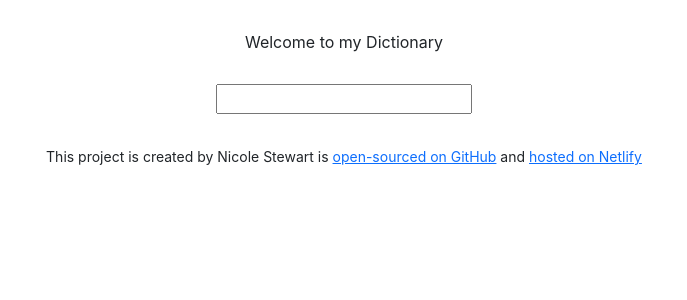
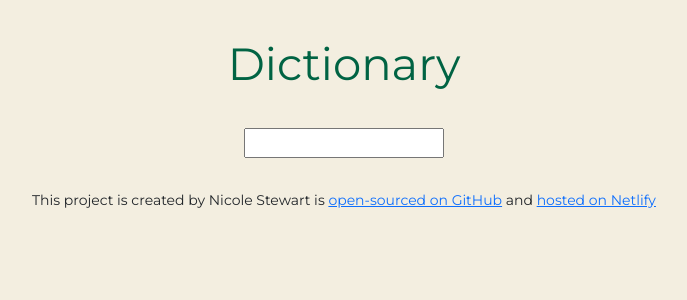
Before and after one commit to nicstewart0022/react-dictionary-project, a React (Create React App) app: page / in a window 1280 px wide. Shown: the top 300 px of the page, without its empty margins (296-983 px from the left). Built offline with nearby package versions, Linux system fonts and the light colour scheme.

Commit message:
Started some styling of App

```diff
--- a/public/index.html
+++ b/public/index.html
@@ -9,6 +9,13 @@
       name="description"
       content="Web site created using create-react-app"
     />
+    <link rel="preconnect" href="https://fonts.googleapis.com" />
+    <link rel="preconnect" href="https://fonts.gstatic.com" crossorigin />
+    <link
+      href="https://fonts.googleapis.com/css2?family=Montserrat:ital,wght@0,100;0,400;0,700;1,300&display=swap"
+      rel="stylesheet"
+    />
+
     <link
       href="https://cdn.jsdelivr.net/npm/bootstrap@5.1.3/dist/css/bootstrap.min.css"
       rel="stylesheet"
--- a/src/App.css
+++ b/src/App.css
@@ -1,6 +1,10 @@
 .App-header {
   margin: 30px 0;
   text-align: center;
+
+  font-weight: 400;
+  font-size: 45px;
+  color: #006343;
 }
 .App-logo {
   max-width: 200px;
@@ -11,3 +15,13 @@
   text-align: center;
   margin: 30px 0;
 }
+ul {
+  list-style-type: none;
+  text-align: center;
+}
+.App {
+  font-family: "Montserrat", sans-serif;
+}
+.App-Results-h2 {
+  font-size: 400;
+}
--- a/src/App.js
+++ b/src/App.js
@@ -5,7 +5,7 @@ export default function App() {
   return (
     <div className="App">
       <div className="container">
-        <header className="App-header">Welcome to my Dictionary</header>
+        <header className="App-header">Dictionary</header>
         <main>
           <Dictionary />
         </main>
--- a/src/Example.js
+++ b/src/Example.js
@@ -4,7 +4,7 @@ export default function Example(props) {
   if (props.example) {
     return (
       <div className="Example">
-        Example:
+        <strong>Example:</strong>
         <em>{props.example}</em>
       </div>
     );
--- a/src/Meaning.js
+++ b/src/Meaning.js
@@ -10,7 +10,7 @@ export default function Meaning(props) {
         return (
           <div key={index}>
             <p>
-              Definition:
+              <strong>Definition:</strong>
               {definition.definition}
               <br />
               <Example example={definition.example} />
--- a/src/index.css
+++ b/src/index.css
@@ -1,13 +1,3 @@
 body {
-  margin: 0;
-  font-family: -apple-system, BlinkMacSystemFont, 'Segoe UI', 'Roboto', 'Oxygen',
-    'Ubuntu', 'Cantarell', 'Fira Sans', 'Droid Sans', 'Helvetica Neue',
-    sans-serif;
-  -webkit-font-smoothing: antialiased;
-  -moz-osx-font-smoothing: grayscale;
+  background-color: #f3eee0;
 }
-
-code {
-  font-family: source-code-pro, Menlo, Monaco, Consolas, 'Courier New',
-    monospace;
-}
```
